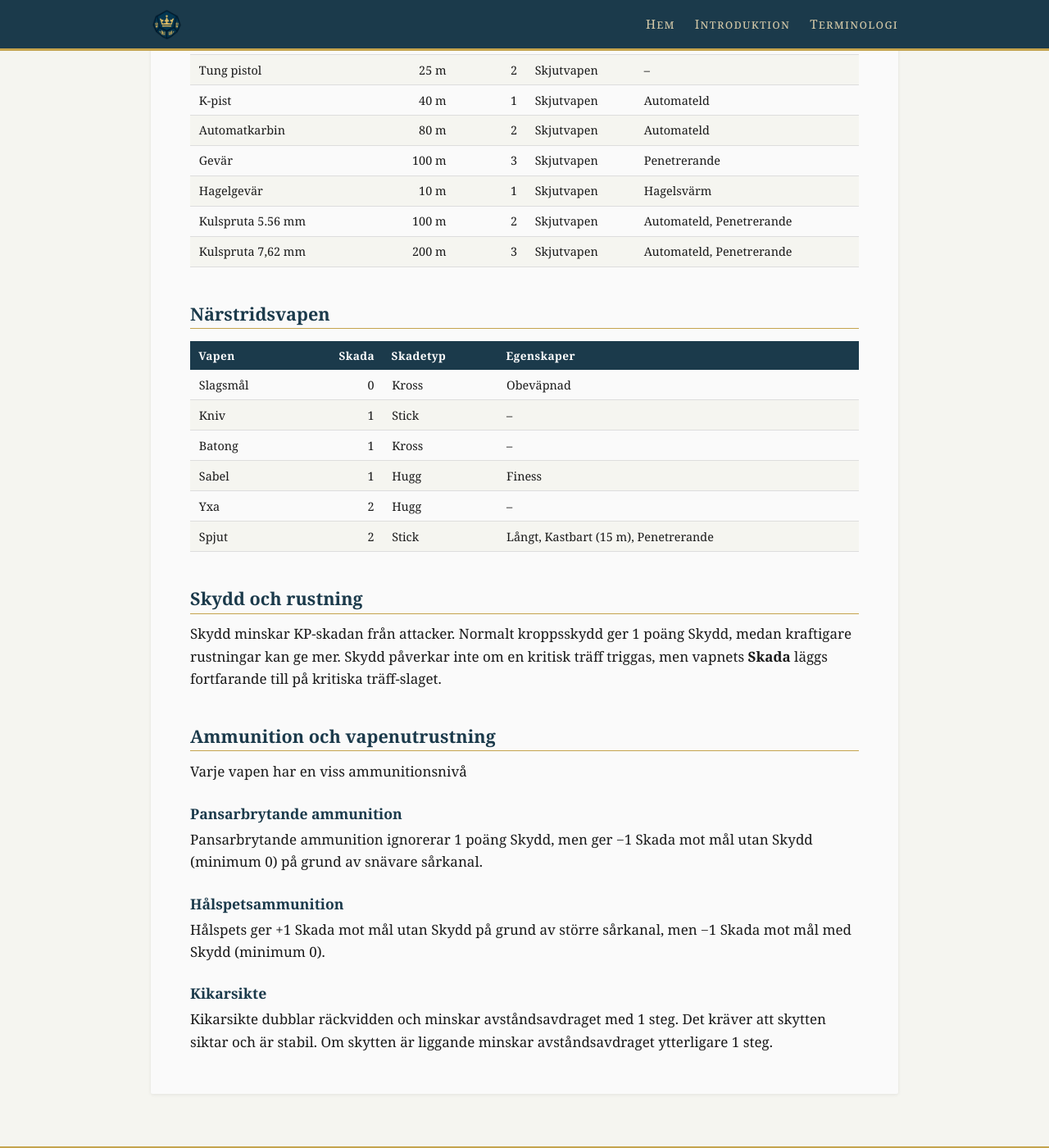
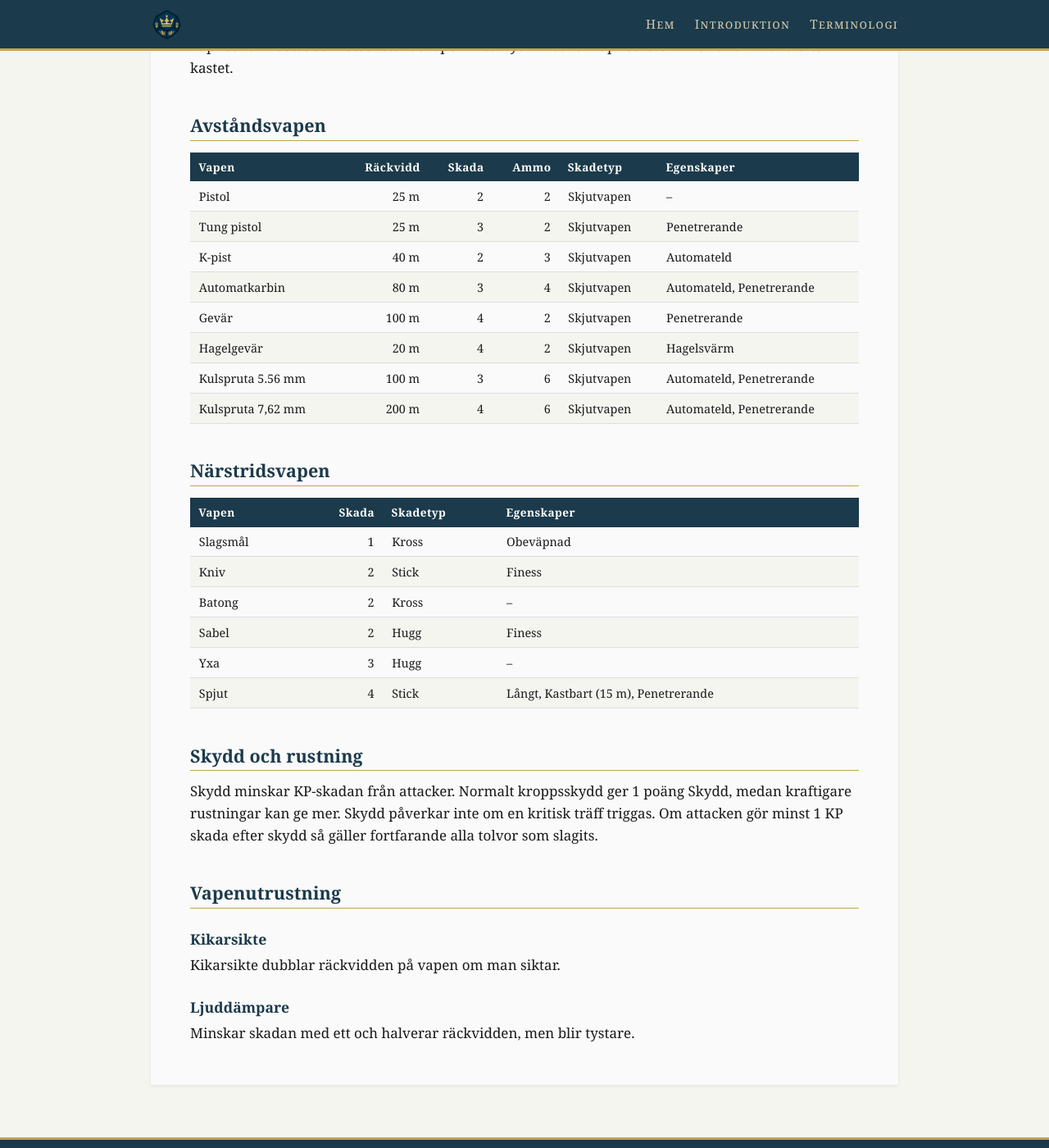
Before and after one commit to ulmus/Riket, a Jekyll site: the page built from Regler/Vapen.md, in a window 1280 px wide and 1400 px high, scrolled down 1260 px. Shown: the whole window at 82% size. Built offline with Jekyll 4.4.1, drawn with Linux system fonts in a browser that asks for light colours; our own code applies the rules of GitHub Pages for plain Markdown files; some of the changed text lies outside the part shown.

Commit message:
Cleaned up damage rules

```diff
--- a/Regler/Vapen.md
+++ b/Regler/Vapen.md
@@ -5,6 +5,9 @@
 ### Räckvidd
 
 Vapnets grundräckvidd. Attacker inom dessa avstånd görs utan avdrag. Attacker på längre avstånd är Svåra eller till och med Mycket Svåra.
+
+### Ammunition
+Vapen har ett värde för ammunition som motsvarar ett för antalet skott som skjuts i en normal strid. Varje strid som ett skjutvapen har använts så sjunker ammunitionsvärdet ett steg. Ammunition sjunker också ett steg av att skjuta kort salva och två steg av en lång salva. Att ladda om är en huvudhandling.
 
 ## Egenskaper
 
@@ -19,11 +22,11 @@ Vapen som kan skjuta automateld kan skjuta korta och långa salvor:
 
 ### Hagelsvärm
 
-+3 tärningar på attackslaget på kort håll. På långt håll: −2 tärningar. På extremt håll: −4 tärningar.
+Skadan minskar med ett över räckvidden och ytterligare ett över dubbla räckvidden. Skydd räknas dubbelt.
 
 ### Finess
 
-Ett närstridsvapen som hanteras med Smidighet + Strid.
+Ett närstridsvapen som hanteras med Smidighet + Strid istället för Fysik + Strid.
 
 ### Penetrerande
 
@@ -39,44 +42,38 @@ Vapnet kan kastas som ett avståndsvapen med Fysik + Strid. Vapnet försvinner u
 
 ## Avståndsvapen
 
-| Vapen             | Räckvidd | Skada | Skadetyp   | Egenskaper               |
-| ----------------- | -------: | ----: | ---------- | ------------------------ |
-| Pistol            |     25 m |     1 | Skjutvapen | –                        |
-| Tung pistol       |     25 m |     2 | Skjutvapen | –                        |
-| K-pist            |     40 m |     1 | Skjutvapen | Automateld               |
-| Automatkarbin     |     80 m |     2 | Skjutvapen | Automateld               |
-| Gevär             |    100 m |     3 | Skjutvapen | Penetrerande             |
-| Hagelgevär        |     10 m |     1 | Skjutvapen | Hagelsvärm               |
-| Kulspruta 5.56 mm |    100 m |     2 | Skjutvapen | Automateld, Penetrerande |
-| Kulspruta 7,62 mm |    200 m |     3 | Skjutvapen | Automateld, Penetrerande |
+| Vapen             | Räckvidd | Skada | Ammo | Skadetyp   | Egenskaper               |
+| ----------------- | -------: | ----: | ---: | ---------- | ------------------------ |
+| Pistol            |     25 m |     2 |    2 | Skjutvapen | –                        |
+| Tung pistol       |     25 m |     3 |    2 | Skjutvapen | Penetrerande             |
+| K-pist            |     40 m |     2 |    3 | Skjutvapen | Automateld               |
+| Automatkarbin     |     80 m |     3 |    4 | Skjutvapen | Automateld, Penetrerande |
+| Gevär             |    100 m |     4 |    2 | Skjutvapen | Penetrerande             |
+| Hagelgevär        |     20 m |     4 |    2 | Skjutvapen | Hagelsvärm               |
+| Kulspruta 5.56 mm |    100 m |     3 |    6 | Skjutvapen | Automateld, Penetrerande |
+| Kulspruta 7,62 mm |    200 m |     4 |    6 | Skjutvapen | Automateld, Penetrerande |
 
 ## Närstridsvapen
 
 | Vapen    | Skada | Skadetyp | Egenskaper                           |
 | -------- | ----: | -------- | ------------------------------------ |
-| Slagsmål |     0 | Kross    | Obeväpnad                            |
-| Kniv     |     1 | Stick    | –                                    |
-| Batong   |     1 | Kross    | –                                    |
-| Sabel    |     1 | Hugg     | Finess                               |
-| Yxa      |     2 | Hugg     | –                                    |
-| Spjut    |     2 | Stick    | Långt, Kastbart (15 m), Penetrerande |
+| Slagsmål |     1 | Kross    | Obeväpnad                            |
+| Kniv     |     2 | Stick    | Finess                               |
+| Batong   |     2 | Kross    | –                                    |
+| Sabel    |     2 | Hugg     | Finess                               |
+| Yxa      |     3 | Hugg     | –                                    |
+| Spjut    |     4 | Stick    | Långt, Kastbart (15 m), Penetrerande |
 
 ## Skydd och rustning
 
-Skydd minskar KP-skadan från attacker. Normalt kroppsskydd ger 1 poäng Skydd, medan kraftigare rustningar kan ge mer. Skydd påverkar inte om en kritisk träff triggas, men vapnets **Skada** läggs fortfarande till på kritiska träff-slaget.
+Skydd minskar KP-skadan från attacker. Normalt kroppsskydd ger 1 poäng Skydd, medan kraftigare rustningar kan ge mer. Skydd påverkar inte om en kritisk träff triggas. Om attacken gör minst 1 KP skada efter skydd så gäller fortfarande alla tolvor som slagits.
 
-## Ammunition och vapenutrustning
-
-Varje vapen har en viss ammunitionsnivå
-
-### Pansarbrytande ammunition
-
-Pansarbrytande ammunition ignorerar 1 poäng Skydd, men ger −1 Skada mot mål utan Skydd (minimum 0) på grund av snävare sårkanal.
-
-### Hålspetsammunition
-
-Hålspets ger +1 Skada mot mål utan Skydd på grund av större sårkanal, men −1 Skada mot mål med Skydd (minimum 0).
+## Vapenutrustning
 
 ### Kikarsikte
 
-Kikarsikte dubblar räckvidden och minskar avståndsavdraget med 1 steg. Det kräver att skytten siktar och är stabil. Om skytten är liggande minskar avståndsavdraget ytterligare 1 steg.
+Kikarsikte dubblar räckvidden på vapen om man siktar.
+
+### Ljuddämpare
+
+Minskar skadan med ett och halverar räckvidden, men blir tystare.
```
Also changed, not shown: Regler/Expertiser.md (+21 -21 lines), Regler/Grundregler.md (+11 -8 lines), Regler/Kritiska träffar.md (+2 -2 lines), Regler/Strid och skada.md (+15 -22 lines), Regler/Trauma, skräck och stress.md (+12 -12 lines).
